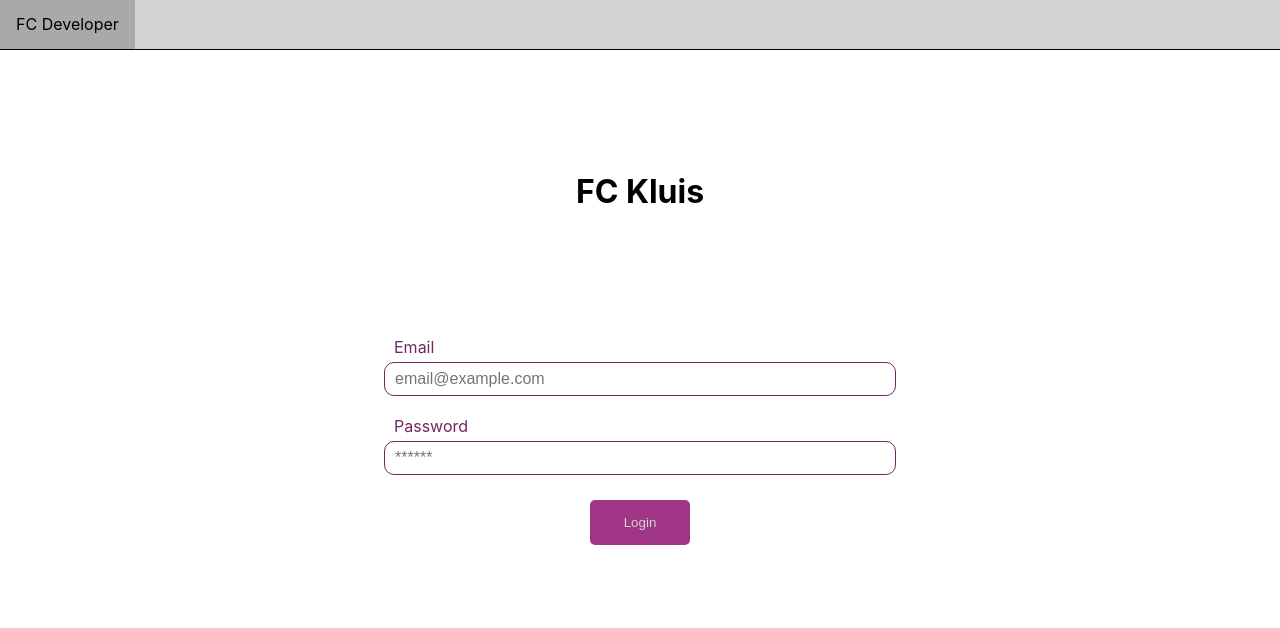
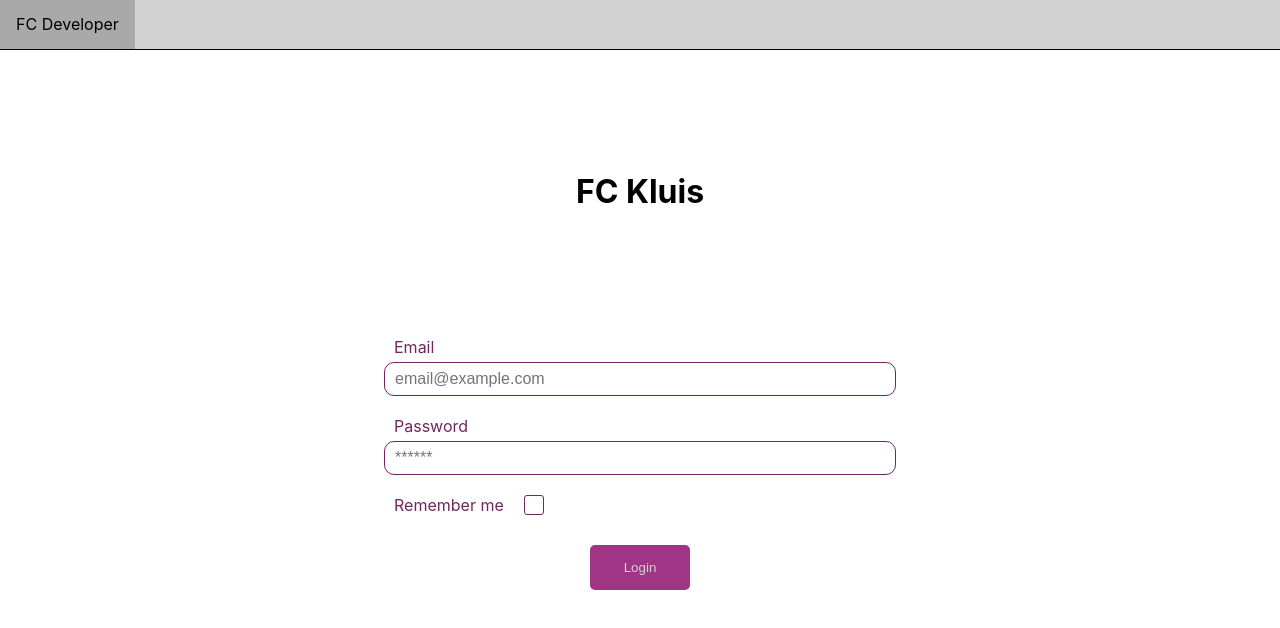
Before and after one commit to xRaill/fckluis, a Next.js app: page /login in a window 1280 px wide. Shown: the top 628 px of the page. Built offline with nearby package versions, Linux system fonts and the light colour scheme; no server answers.

Commit message:
Added remember me functionality

```diff
--- a/components/Form/FormCheckbox.tsx
+++ b/components/Form/FormCheckbox.tsx
@@ -4,7 +4,7 @@ import FormItem from './FormItem';
 import { useAppDispatch } from 'utils/store';
 import { updateData } from 'reducers/formSlice';
 
-const Input = styled.div<{ checked: boolean }>`
+const Input = styled.label<{ checked: boolean }>`
   height: 20px;
   width: 20px;
   border: ${({ theme }) => `1px solid ${theme.colors.purple}`};
@@ -27,10 +27,11 @@ const Input = styled.div<{ checked: boolean }>`
 
 interface FormCheckbox {
   name: string;
+  title?: string;
   checked?: boolean;
 }
 
-const FormCheckbox: React.FC<FormCheckbox> = ({ name, checked }) => {
+const FormCheckbox: React.FC<FormCheckbox> = ({ name, title, checked }) => {
   const dispatch = useAppDispatch();
   const [active, setActive] = useState(checked || false);
 
@@ -39,7 +40,12 @@ const FormCheckbox: React.FC<FormCheckbox> = ({ name, checked }) => {
   }, [active]);
 
   return (
-    <FormItem name={name} inline>
+    <FormItem
+      name={name}
+      title={title}
+      onClick={() => setActive(!active)}
+      inline
+    >
       <Input
         checked={active}
         tabIndex={0}
--- a/components/Form/FormItem.tsx
+++ b/components/Form/FormItem.tsx
@@ -26,6 +26,7 @@ interface FormItem {
   title?: string;
   inline?: boolean;
   hidden?: boolean;
+  onClick?: VoidFunction;
 }
 
 const FormItem: React.FC<FormItem> = ({
@@ -33,9 +34,10 @@ const FormItem: React.FC<FormItem> = ({
   title,
   inline,
   hidden,
+  onClick,
   children,
 }) => (
-  <InputItem {...{ inline, hidden }}>
+  <InputItem {...{ inline, hidden }} onClick={onClick}>
     {!hidden && name && (
       <Label htmlFor={name} inline={inline}>
         {(title || name)[0].toUpperCase() + (title || name).slice(1)}
--- a/pages/api/login.ts
+++ b/pages/api/login.ts
@@ -41,8 +41,7 @@ const Login = ApiHandler(async (req, res) => {
     'Set-Cookie',
     serialize('sid', new_sid, {
       expires:
-        remember_me &&
-        new Date(new Date().setFullYear(new Date().getFullYear() + 1)),
+        remember_me && new Date(new Date().setMonth(new Date().getMonth() + 2)), // Keep user logged in for 2 months
       httpOnly: true,
       path: '/api/auth',
       sameSite: true,
--- a/pages/login.tsx
+++ b/pages/login.tsx
@@ -8,6 +8,7 @@ import FormButton from 'components/Form/FormButton';
 import { useEffect } from 'react';
 import { update } from 'reducers/sessionSlice';
 import { useAppDispatch } from 'utils/store';
+import FormCheckbox from 'components/Form/FormCheckbox';
 
 const Home: React.FC = () => {
   const { loggedIn } = useSession();
@@ -41,6 +42,7 @@ const Home: React.FC = () => {
             type={'password'}
             placeholder={'******'}
           />
+          <FormCheckbox title={'Remember me'} name={'remember_me'} />
           <FormButton>Login</FormButton>
         </Form>
       )}
```
